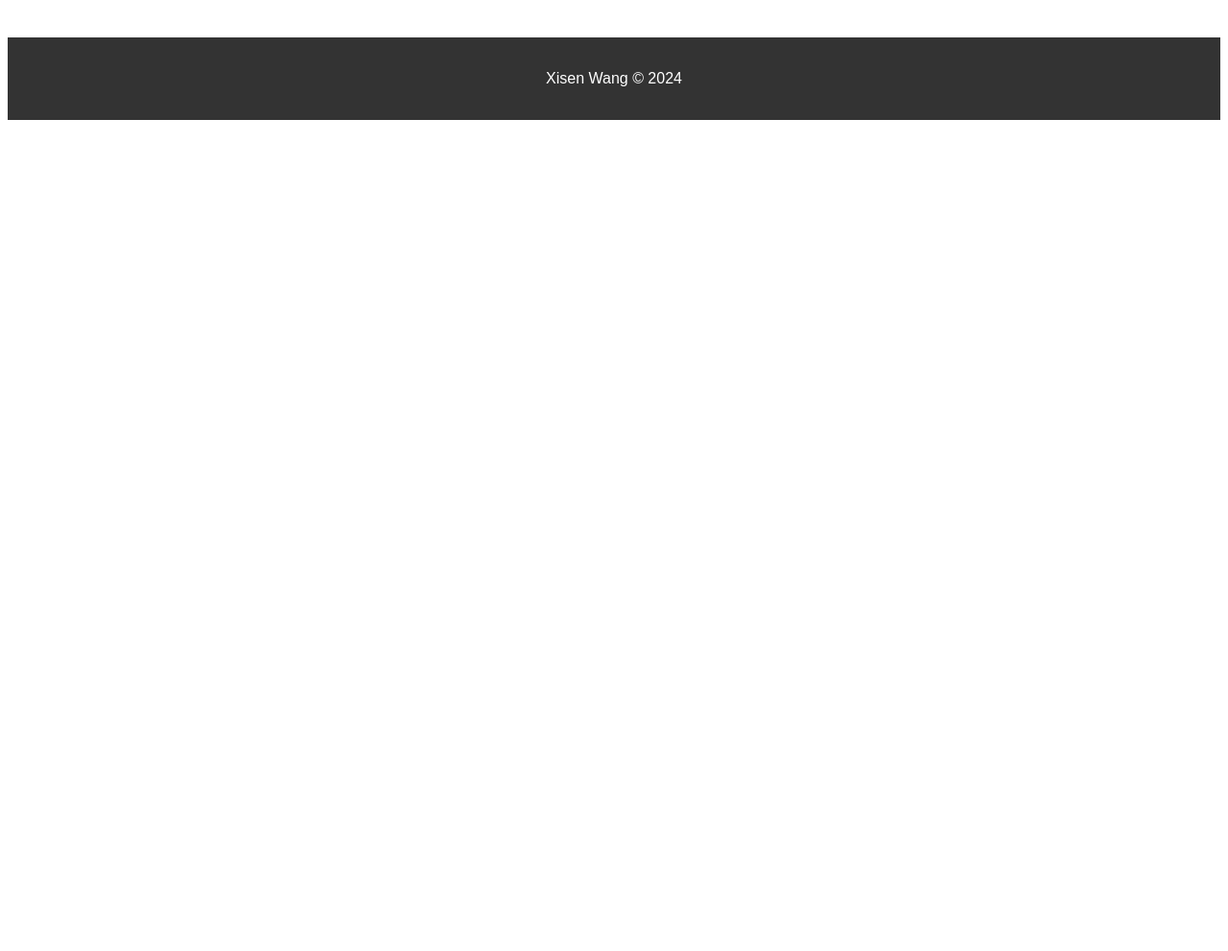
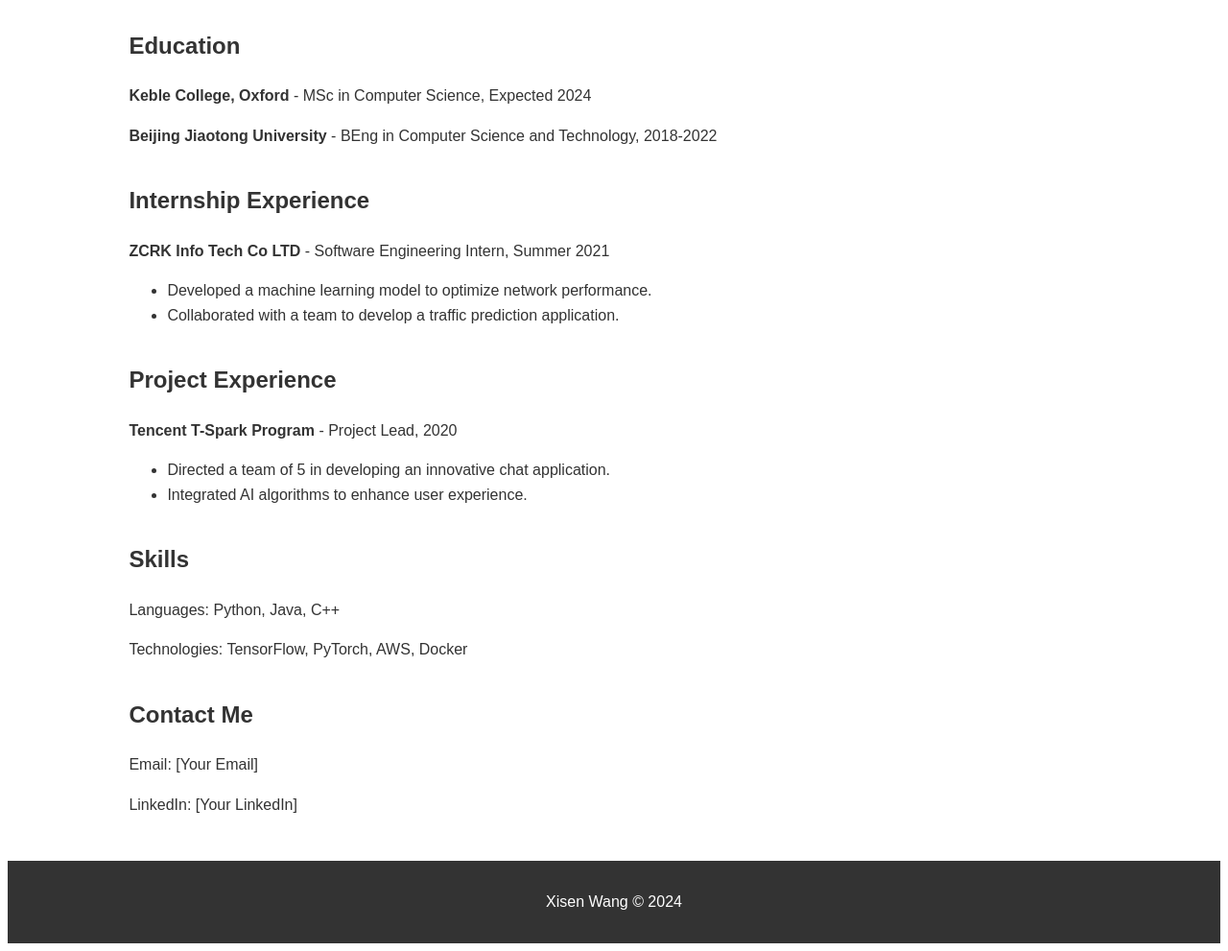
Before and after one commit to Xisen-Wang/Xisen-Wang.github.io, a plain HTML site: page index.html in a window 1280 px wide. Shown: the part 500-1491 px from the top of the page at 96% size. Before the commit the page ends 800 px from the top, so only its background shows below. Drawn offline with Linux system fonts and the light colour scheme.

Commit message:
Update index.html
Added more details within each section

```diff
--- a/index.html
+++ b/index.html
@@ -57,10 +57,54 @@
         </div>
     </section>
 
-    <!-- Add your resume content here -->
-    <section id="resume">
+        <!-- Education Section -->
+    <section id="education">
         <div class="container">
-            <!-- Education, Experience, Projects, Skills, etc. -->
+            <h2>Education</h2>
+            <p><strong>Keble College, Oxford</strong> - MSc in Computer Science, Expected 2024</p>
+            <p><strong>Beijing Jiaotong University</strong> - BEng in Computer Science and Technology, 2018-2022</p>
+        </div>
+    </section>
+
+    <!-- Internship Experiences Section -->
+    <section id="experience">
+        <div class="container">
+            <h2>Internship Experience</h2>
+            <p><strong>ZCRK Info Tech Co LTD</strong> - Software Engineering Intern, Summer 2021</p>
+            <ul>
+                <li>Developed a machine learning model to optimize network performance.</li>
+                <li>Collaborated with a team to develop a traffic prediction application.</li>
+            </ul>
+        </div>
+    </section>
+
+    <!-- Project Experiences Section -->
+    <section id="projects">
+        <div class="container">
+            <h2>Project Experience</h2>
+            <p><strong>Tencent T-Spark Program</strong> - Project Lead, 2020</p>
+            <ul>
+                <li>Directed a team of 5 in developing an innovative chat application.</li>
+                <li>Integrated AI algorithms to enhance user experience.</li>
+            </ul>
+        </div>
+    </section>
+
+    <!-- Skills Section -->
+    <section id="skills">
+        <div class="container">
+            <h2>Skills</h2>
+            <p>Languages: Python, Java, C++</p>
+            <p>Technologies: TensorFlow, PyTorch, AWS, Docker</p>
+        </div>
+    </section>
+
+    <!-- Contact Section -->
+    <section id="contact">
+        <div class="container">
+            <h2>Contact Me</h2>
+            <p>Email: [Your Email]</p>
+            <p>LinkedIn: [Your LinkedIn]</p>
         </div>
     </section>
 
```
